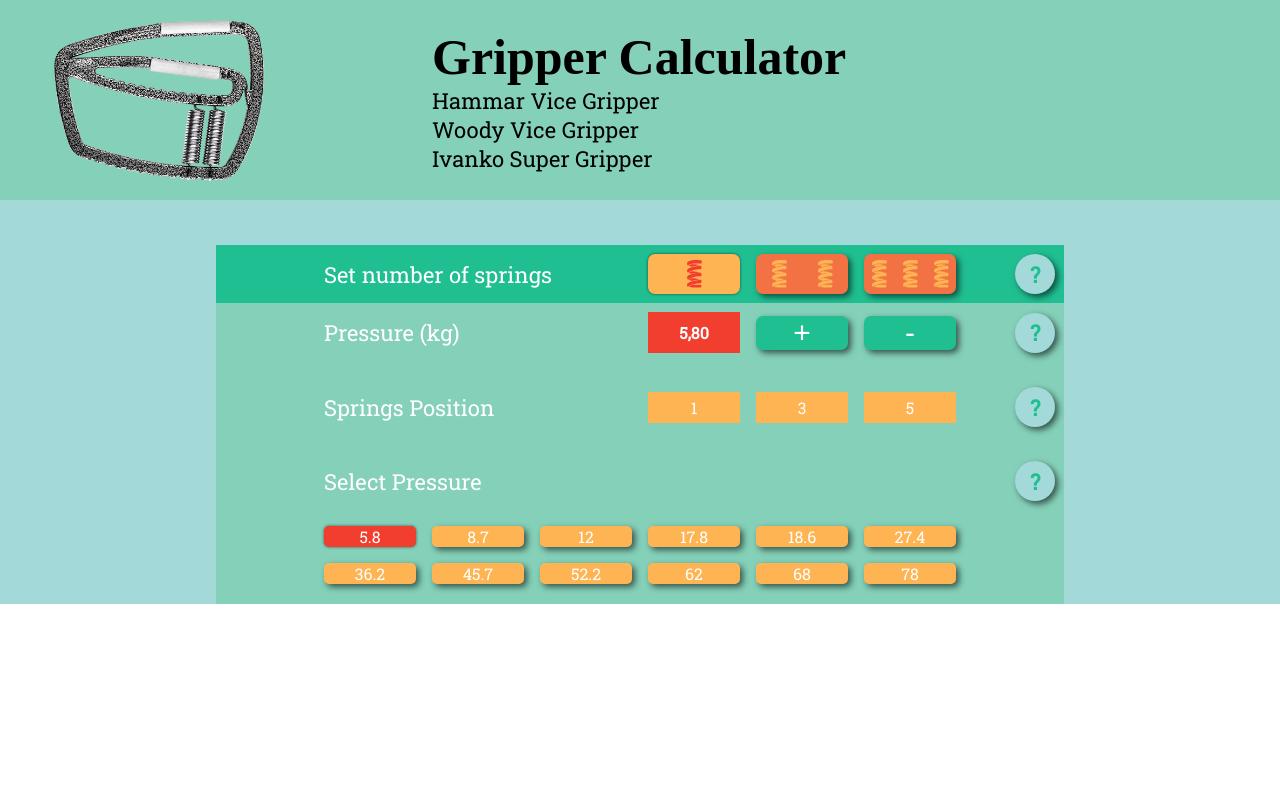
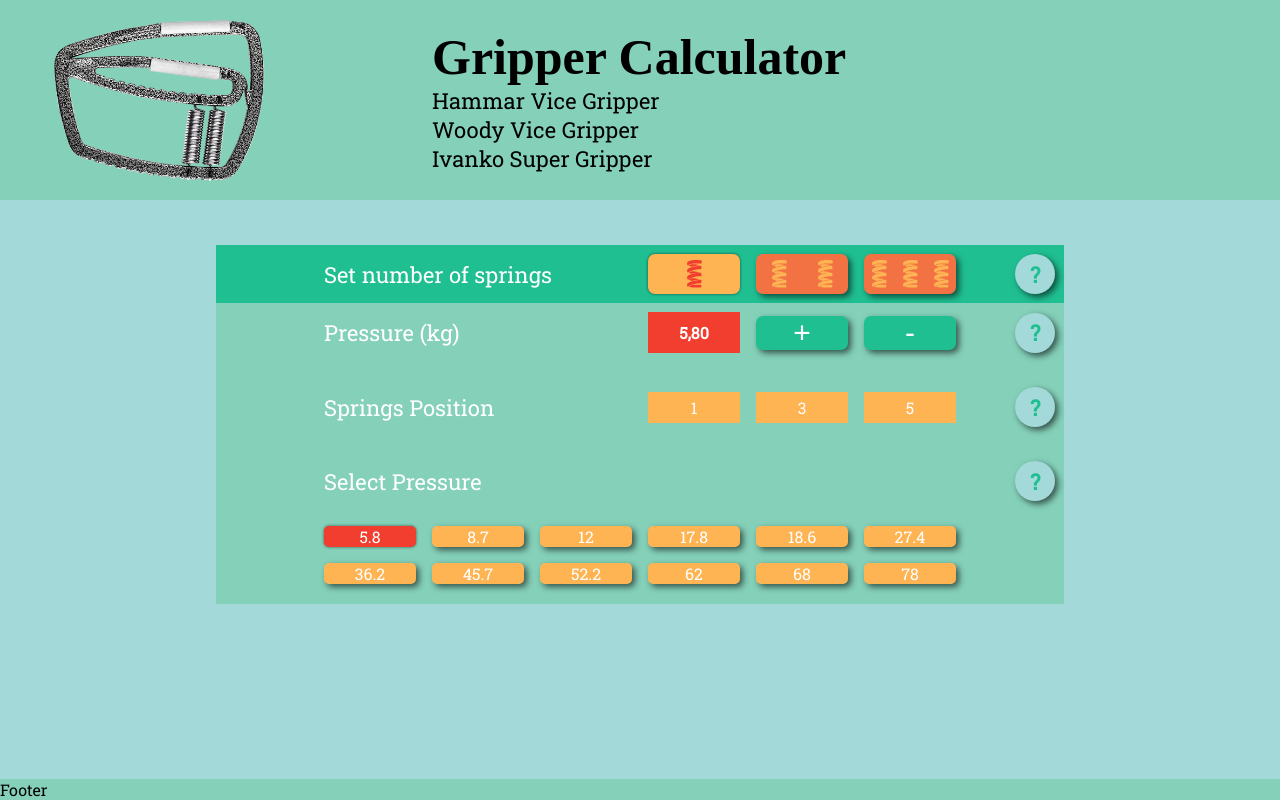
Before and after one commit to AlexanderPershin/gripper, a React (Create React App) app: page / in a window 1280 px wide. Built offline with nearby package versions, Linux system fonts and the light colour scheme; a web font is replaced by a local one.

Commit message:
app height 100 overflow fixed

```diff
--- a/src/components/App.js
+++ b/src/components/App.js
@@ -19,6 +19,7 @@
         </div>
       </header>
       <Calculator />
+      <footer className='app-footer'>Footer</footer>
     </div>
   );
 }
--- a/src/sass/components/_app.scss
+++ b/src/sass/components/_app.scss
@@ -6,11 +6,11 @@
 .app {
   display: grid;
   grid-template-columns: repeat(12, 1fr);
-  grid-template-rows: 200px 1fr;
+  grid-template-rows: 200px 1fr auto;
   grid-gap: 16px;
   row-gap: 45px;
   box-sizing: border-box;
-  height: 100vh;
+
   background: $color_1;
   .app-header {
     grid-column: 1 / -1;
@@ -41,4 +41,8 @@
   .calc {
     grid-column: 3 / 11;
   }
+  .app-footer {
+    grid-column: 1 / -1;
+    background: $color_2;
+  }
 }
--- a/src/sass/styles.scss
+++ b/src/sass/styles.scss
@@ -8,12 +8,16 @@
 * {
   margin: 0;
   padding: 0;
+}
+
+html,
+body {
+  height: 100%;
   box-sizing: border-box;
 }
 
-html,
-body,
 .app {
+  min-height: 100vh;
   height: 100%;
 }
 
```
